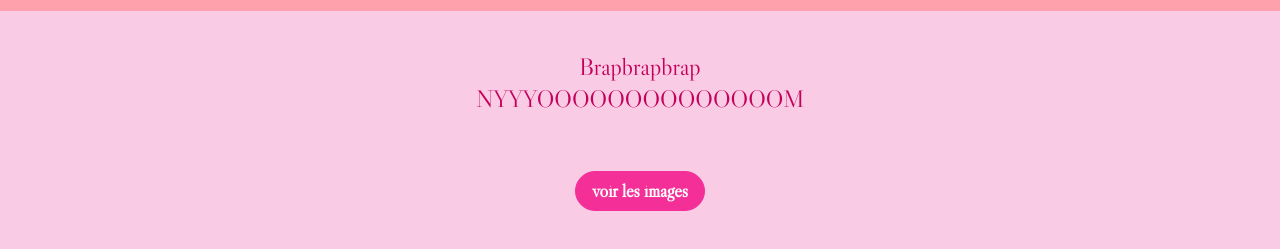
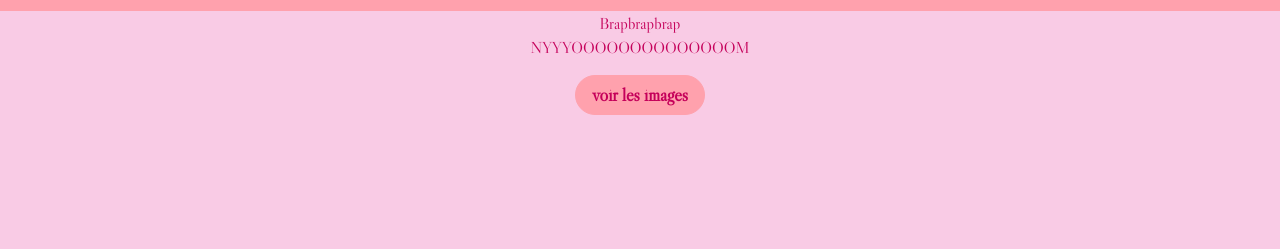
Before and after one commit to chhhhaaaahhhh/chhhhaaaahhhh, a website: page src/index.html in a window 1280 px wide. Shown: the part 53-302 px from the top of the page. Drawn offline with Linux system fonts and the light colour scheme.

Commit message:
Update index.html

```diff
--- a/src/index.html
+++ b/src/index.html
@@ -19,8 +19,8 @@
   </nav>
 
   <!-- introduction -->
-  <section id="about" class="p-10 text-center">
-    <p class="text-base-content text-2xl">
+  <section id="about" class="p-30 pb-20 text-center">
+    <p class="text-base-content text-[40px]">
       Brapbrapbrap<br>
       NYYYOOOOOOOOOOOOOOM<br>
     </p>
@@ -28,7 +28,7 @@
 
   <!-- bouton vers la galerie -->
   <div class="flex justify-center mt-4">
-    <a href="gallery.html" class="btn btn-primary text-lg px-6 py-2">voir les images</a>
+    <a href="gallery.html" class="btn btn-200 text-lg px-6 py-2">voir les images</a>
   </div>
 </body>
 
```
